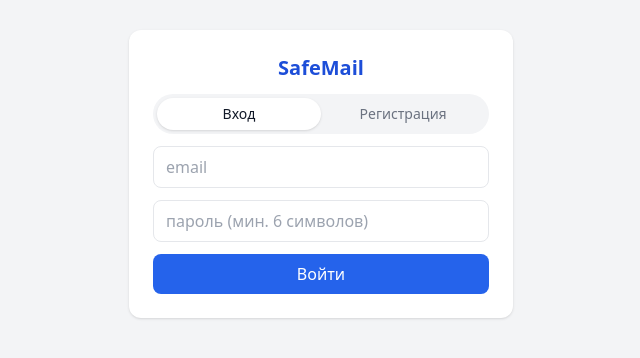
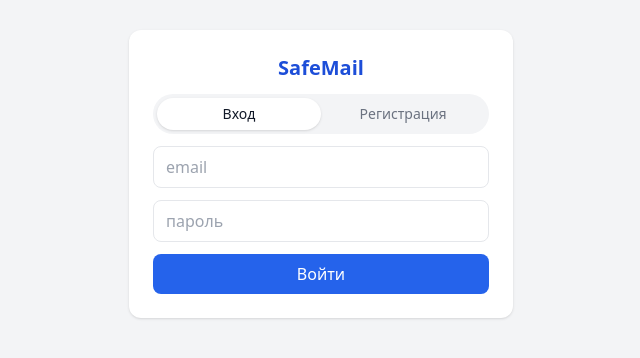
Before and after one commit to Maxim-5GHZ/SafeMail, a Next.js app in the folder frontend/: page /login in a window 1280 px wide. Shown: the part 226-584 px from the top of the page, without its empty margins (319-959 px from the left). Built offline with nearby package versions, Linux system fonts and the light colour scheme; no server answers.

Commit message:
Fix login: minLength=6 only for registration, MVP admin password is 5 chars

```diff
--- a/frontend/app/login/page.tsx
+++ b/frontend/app/login/page.tsx
@@ -86,10 +86,10 @@ export default function LoginPage() {
         <input
           value={password}
           onChange={(e) => setPassword(e.target.value)}
-          placeholder="пароль (мин. 6 символов)"
+          placeholder={mode === 'register' ? 'пароль (мин. 6 символов)' : 'пароль'}
           type="password"
           required
-          minLength={6}
+          minLength={mode === 'register' ? 6 : undefined}
           className="px-3 py-2 border rounded-lg outline-none focus:ring-2 focus:ring-blue-300"
         />
         {error && <div className="text-sm text-red-600 bg-red-50 rounded-lg px-3 py-2">{error}</div>}
```
